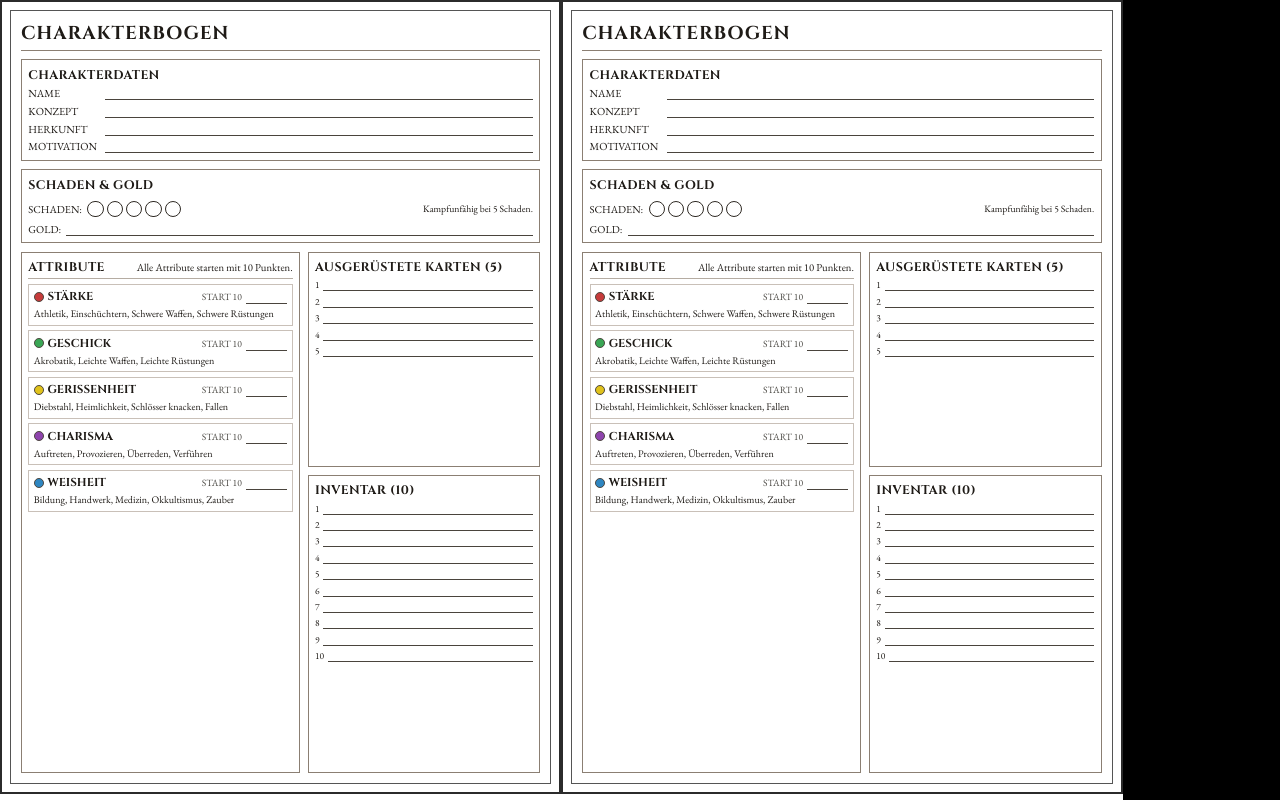
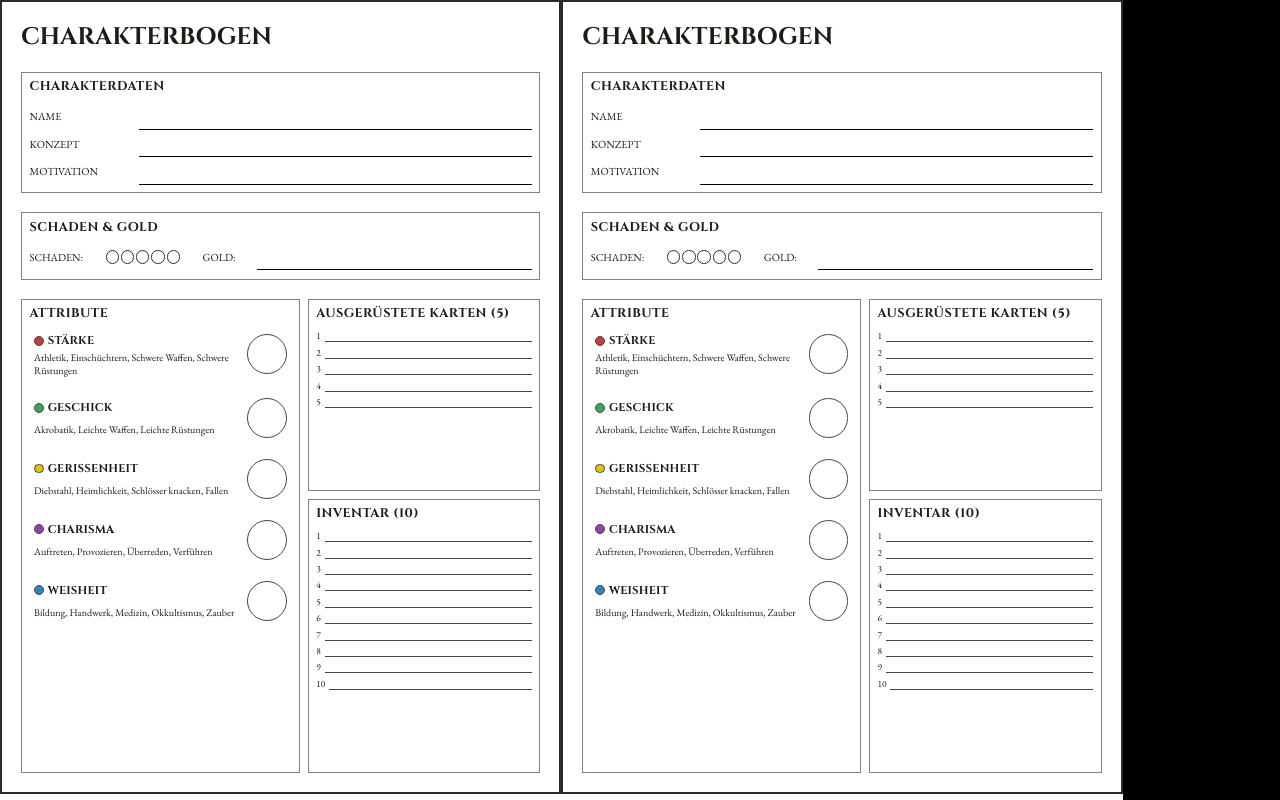
Before and after one commit to Paraldos/rpg-cards, a website built with Vite: page index.html in a window 1280 px wide. Shown: the top 800 px of the page. Built offline with nearby package versions, Linux system fonts and the light colour scheme.

Commit message:
refactoring

```diff
--- a/src/character-sheet-page.css
+++ b/src/character-sheet-page.css
@@ -6,52 +6,68 @@
   width: 297mm;
   height: 210mm;
   display: grid;
-  grid-template-columns: 148.5mm 148.5mm;
+  grid-template-columns: 1fr 1fr;
 }
 
 .character-sheet {
-  width: 148.5mm;
-  height: 210mm;
   box-sizing: border-box;
   position: relative;
+  padding: 5mm;
+
   border: 0.6mm solid #2b2b2b;
   background: #fff;
 
   -webkit-print-color-adjust: exact;
   print-color-adjust: exact;
-}
 
-.character-sheet::before {
-  content: "";
-  position: absolute;
-  inset: 2.1mm;
-  border: 0.35mm solid #555;
-  pointer-events: none;
-}
-
-.sheet-inner {
-  height: 100%;
-  box-sizing: border-box;
-  padding: 5mm;
   display: grid;
   grid-template-rows: auto auto auto 1fr;
-  gap: 2.3mm;
+  gap: 5mm;
   font-family: "EB Garamond", serif;
   color: #1f1b17;
 }
 
-.sheet-header {
-  display: flex;
-  align-items: baseline;
-  justify-content: space-between;
-  border-bottom: 0.3mm solid #8b7f73;
-  padding-bottom: 1mm;
+.sheet-block {
+  border: 0.3mm solid #8b7f73;
+  padding: 2mm;
+  background: #fff;
 }
 
-.sheet-header h1,
-.sheet-block h2,
-.attribute-head h3 {
+.character-sheet h1,
+.character-sheet h2,
+.character-sheet h3 {
   font-family: "Cinzel", serif;
+  text-transform: uppercase;
+  width: 100%;
+}
+
+.sheet-header h1 {
+  font-family: "Cinzel", serif;
+  font-size: 12pt;
+  line-height: 1.1;
+  letter-spacing: 0.22mm;
+}
+
+.sheet-block h2 {
+  font-family: "Cinzel", serif;
+  font-size: 9.5pt;
+  line-height: 1.15;
+  letter-spacing: 0.12mm;
+
+  padding-bottom: 2mm;
+}
+
+.attribute-text h3 {
+  font-family: "Cinzel", serif;
+  font-size: 8.5pt;
+  line-height: 1.2;
+  letter-spacing: 0.06mm;
+}
+
+.sheet p {
+  font-family: "EB Garamond", serif;
+  font-size: 8pt;
+  line-height: 1.25;
 }
 
 .attributes-header {
@@ -62,43 +78,28 @@
   margin-bottom: 1.2mm;
 }
 
-.sheet-header h1 {
-  font-size: 14pt;
-  letter-spacing: 0.25mm;
-  text-transform: uppercase;
+.character-data-row {
+  display: grid;
+  grid-template-columns: auto 1fr;
+  gap: 10mm;
 }
 
-.sheet-block {
-  border: 0.3mm solid #8b7f73;
-  padding: 1.7mm;
-  background: #fff;
+.field-label {
+  width: 19mm;
+  font-size: 8.1pt;
+  text-transform: uppercase;
+  align-self: center;
 }
 
-.sheet-block h2 {
-  font-size: 9.3pt;
-  letter-spacing: 0.1mm;
-  text-transform: uppercase;
-  padding-bottom: 0.6mm;
+.field-line {
+  border-bottom: 1px solid black;
+  height: 7mm;
+  width: 100%;
 }
 
-.field-grid {
-  display: grid;
-  gap: 1mm;
-}
-
-.character-data-grid {
-  display: grid;
-  grid-template-columns: 1fr;
-  gap: 1mm;
-  align-items: start;
-}
-
-.field-row,
-.gold-row,
 .damage-row {
   display: flex;
-  align-items: baseline;
-  gap: 1.4mm;
+  gap: 4mm;
 }
 
 .damage-gold-box {
@@ -113,12 +114,6 @@
 .damage-gold-box .hint {
   margin: 0;
   margin-left: auto;
-}
-
-.field-label {
-  width: 19mm;
-  font-size: 8.1pt;
-  text-transform: uppercase;
 }
 
 .line-fill {
@@ -145,16 +140,31 @@
 }
 
 .attribute-row {
-  border: 0.2mm solid #c9c0b8;
   padding: 1.2mm;
   background: #fff;
+  margin-bottom: 2mm;
+  display: grid;
+  grid-template-columns: 1fr auto;
 }
 
-.attribute-head {
+.attribute-text {
   display: grid;
-  grid-template-columns: auto 1fr auto auto;
+  grid-template-columns: auto 1fr;
   align-items: center;
   gap: 1mm;
+}
+
+.attribute-text p {
+  grid-column-start: 1;
+  grid-column-end: 3;
+  font-size: 7.6pt;
+}
+
+.attribute-value {
+  width: 10mm;
+  height: 10mm;
+  border: 0.5mm solid #4a443d;
+  border-radius: 50mm;
 }
 
 .marker {
@@ -162,29 +172,6 @@
   height: 2.1mm;
   border-radius: 50%;
   border: 0.2mm solid #4a443d;
-}
-
-.attribute-head h3 {
-  font-size: 8.6pt;
-  text-transform: uppercase;
-}
-
-.base {
-  font-size: 7.2pt;
-  text-transform: uppercase;
-  color: #4c4a45;
-}
-
-.value-line {
-  width: 11mm;
-  border-bottom: 0.32mm solid #4a443d;
-  align-self: end;
-}
-
-.attribute-row p {
-  font-size: 7.6pt;
-  line-height: 1.2;
-  margin-top: 1mm;
 }
 
 .is-staerke .marker {
@@ -231,12 +218,14 @@
 
 .damage-boxes {
   display: flex;
-  gap: 0.8mm;
+  gap: 0.5mm;
+  padding: 2mm;
+  width: fit-content;
 }
 
 .mark-box.circle {
-  width: 3.8mm;
-  height: 3.8mm;
+  width: 3mm;
+  aspect-ratio: 1;
   border: 0.3mm solid #2f2a24;
   border-radius: 50%;
 }
--- a/src/character-sheet-page.js
+++ b/src/character-sheet-page.js
@@ -48,37 +48,26 @@ export default class CharacterSheetPage {
     sheet.setAttribute("aria-label", `Charakterbogen ${index}`);
 
     sheet.innerHTML = `
-      <div class="sheet-inner">
-        <header class="sheet-header">
-          <h1>Charakterbogen</h1>
-        </header>
+		<h1>Charakterbogen</h1>
 
         <div class="sheet-block character-data">
           <h2>Charakterdaten</h2>
-          <div class="character-data-grid">
-            ${this.createFieldRows(["Name", "Konzept", "Herkunft", "Motivation"])}
-          </div>
+		  ${this.createCharacterDataRow(["Name", "Konzept", "Motivation"])}
         </div>
 
-        <section class="sheet-block damage-gold-box">
+        <section class="sheet-block damage-box">
           <h2>Schaden & Gold</h2>
           <div class="damage-row">
-            <span>Schaden:</span>
-            <div class="damage-boxes" aria-label="5 Schadenstufen">${this.createBoxes(5, "circle")}</div>
-            <span class="hint">Kampfunfähig bei 5 Schaden.</span>
-          </div>
-          <div class="gold-row">
-            <span>Gold:</span>
-            <span class="line-fill" aria-hidden="true"></span>
+            <span class="field-label">Schaden:</span>
+            <div class="damage-boxes">${this.createBoxes(5, "circle")}</div>
+            <span class="field-label">Gold:</span>
+            <span class="field-line"></span>
           </div>
         </section>
 
         <section class="sheet-lower-grid">
           <div class="sheet-block attributes-lower">
-            <div class="attributes-header">
-              <h2>Attribute</h2>
-              <p class="section-note">Alle Attribute starten mit 10 Punkten.</p>
-            </div>
+			<h2>Attribute</h2>
             <div class="attribute-list">${this.createAttributeRows()}</div>
           </div>
 
@@ -92,19 +81,18 @@ export default class CharacterSheetPage {
             <ol>${this.createNumberedLines(10)}</ol>
           </div>
         </section>
-      </div>
     `;
 
     return sheet;
   }
 
-  createFieldRows(labels) {
+  createCharacterDataRow(labels) {
     return labels
       .map(
         (label) => `
-          <div class="field-row">
+          <div class="character-data-row">
             <span class="field-label">${label}</span>
-            <span class="line-fill" aria-hidden="true"></span>
+            <span class="field-line" aria-hidden="true"></span>
           </div>
         `,
       )
@@ -115,26 +103,29 @@ export default class CharacterSheetPage {
     return ATTRIBUTES.map(
       (attribute) => `
         <article class="attribute-row ${attribute.className}">
-          <div class="attribute-head">
-            <span class="marker" aria-hidden="true"></span>
-            <h3>${attribute.name}</h3>
-            <span class="base">Start 10</span>
-            <span class="value-line" aria-label="Aktueller Wert"></span>
-          </div>
-          <p>${attribute.note}</p>
+        	<div class="attribute-text">
+				<span class="marker" aria-hidden="true"></span>
+				<h3>${attribute.name}</h3>
+				<p>${attribute.note}</p>
+			</div>
+			<span class="attribute-value" aria-label="Aktueller Wert"></span>
         </article>
       `,
     ).join("");
   }
 
   createBoxes(count, shape) {
-    return Array.from({ length: count }, () => `<span class="mark-box ${shape}"></span>`).join("");
+    return Array.from(
+      { length: count },
+      () => `<span class="mark-box ${shape}"></span>`,
+    ).join("");
   }
 
   createNumberedLines(count) {
     return Array.from(
       { length: count },
-      (_, index) => `<li><span class="list-index">${index + 1}</span><span class="line-fill" aria-hidden="true"></span></li>`,
+      (_, index) =>
+        `<li><span class="list-index">${index + 1}</span><span class="line-fill" aria-hidden="true"></span></li>`,
     ).join("");
   }
 
```
